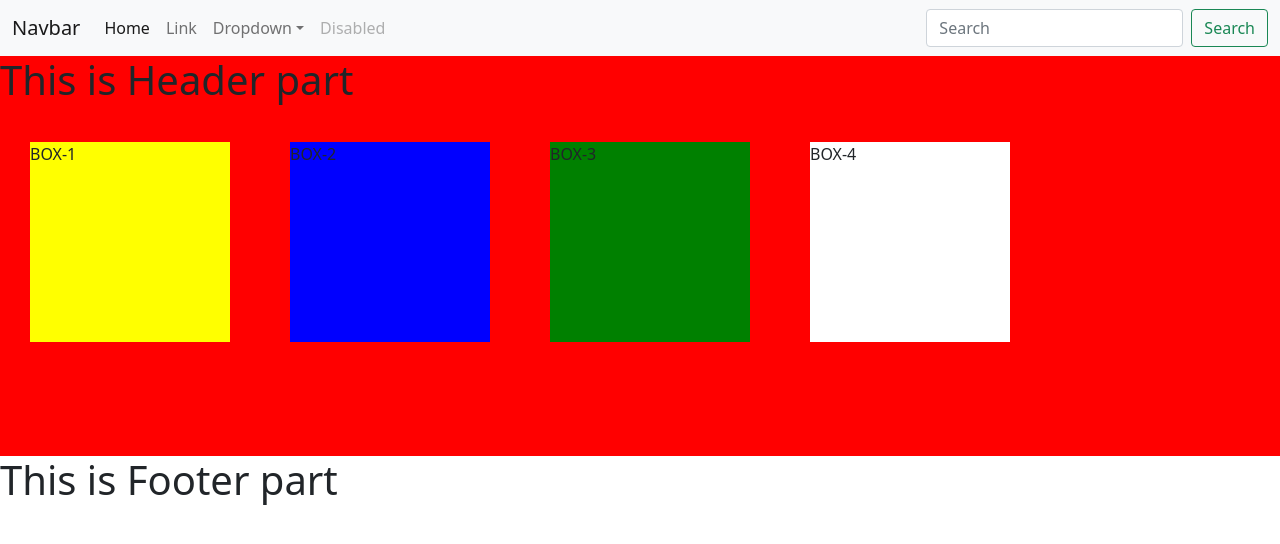
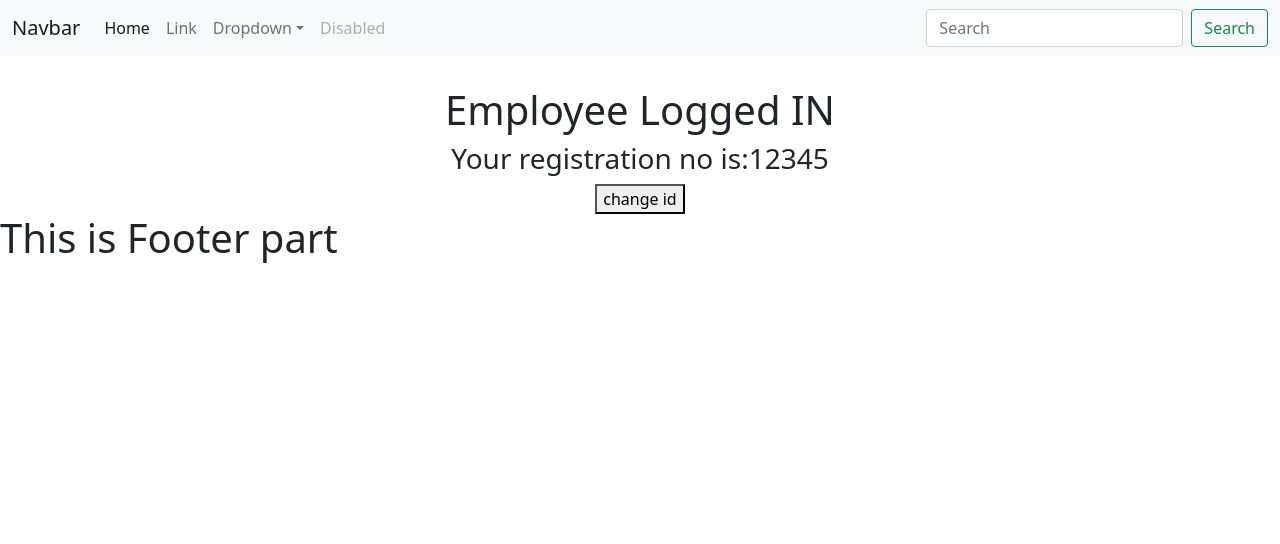
Before and after one commit to AisuryaSahoo/myreactproject, a React (Create React App) app: page / in a window 1280 px wide. Shown: the top 544 px of the page. Built offline with nearby package versions, Linux system fonts and the light colour scheme.

Commit message:
proptypes,defultProps,state,handler

```diff
--- a/src/App.js
+++ b/src/App.js
@@ -1,15 +1,17 @@
 // class based / function based
 import React from 'react';
 import Nav from './Nav';
-import Header from './Header';
+// import Header from './Header';
 import Footer from './Footer';
 // import {Component} from 'react';
+import MyState from './MyState';
 
 const App = () =>{
   return (
         <>
         <Nav/>
-        <Header/>
+        {/* <Header/> */}
+        <MyState></MyState>
         <Footer/>
         </>
         )
--- a/src/Box.jsx
+++ b/src/Box.jsx
@@ -1,19 +1,32 @@
-import React from 'react'
-const Box = (props) =>{
-return(
-    <>
-    <div className="mybox" style={{height:"200px",width:"200px",backgroundColor:props.colorName, margin:"30px"}}>{props.boxName}</div>
-    </>
-)
+import React,{Component} from "react";
+import PropTypes from 'prop-types'
+class Box extends Component {    //const Box = (props) =>
+  render() {
+    return (
+      <>
+        <div
+          className="mybox"
+          style={{
+            height: "200px",
+            width: "200px",
+            backgroundColor: this.props.colorName,
+            margin: "30px",
+          }}
+        >
+          {this.props.boxName}
+        </div>
+      </>
+    );
+  }
 }
-export default Box
+export default Box;
 
 
-
-function add(a,b)
-{
-    return a+b
+Box.propTypes={
+    colorName:PropTypes.string,
+    boxName:PropTypes.string,
 }
-
-add(5,6)
-add(10,20)
+Box.defaultProps={
+    colorName:"Orange",
+    boxName:"myBox"
+}
--- a/src/Header.jsx
+++ b/src/Header.jsx
@@ -10,7 +10,7 @@ const Header = () => {
           <Box boxName="BOX-1" colorName="yellow"/>
           <Box boxName="BOX-2"colorName="blue"/>
           <Box boxName="BOX-3" colorName="green"/>
-          <Box boxName="BOX-4" colorName="white"/>
+          <Box/>
         </div>
       </div>
     </>
--- /dev/null
+++ b/src/MyState.jsx
@@ -0,0 +1,24 @@
+import React, { Component } from 'react'
+
+export default class MyState extends Component {
+    constructor(props){
+        super(props);
+        this.state={
+            eid:12345,
+
+        }
+    }
+    handleRegno = () =>{
+        this.setState({eid:45345})
+        console.log(this.state.eid);
+    }
+  render() {
+    return (
+      <div style={{textAlign:"center",marginTop:"30px"}}>
+          <h1>Employee Logged IN</h1>
+          <h3>Your registration no is:{this.state.eid} </h3>
+        <button onClick={this.handleRegno}>change id</button>
+      </div>
+    )
+  }
+}
```
